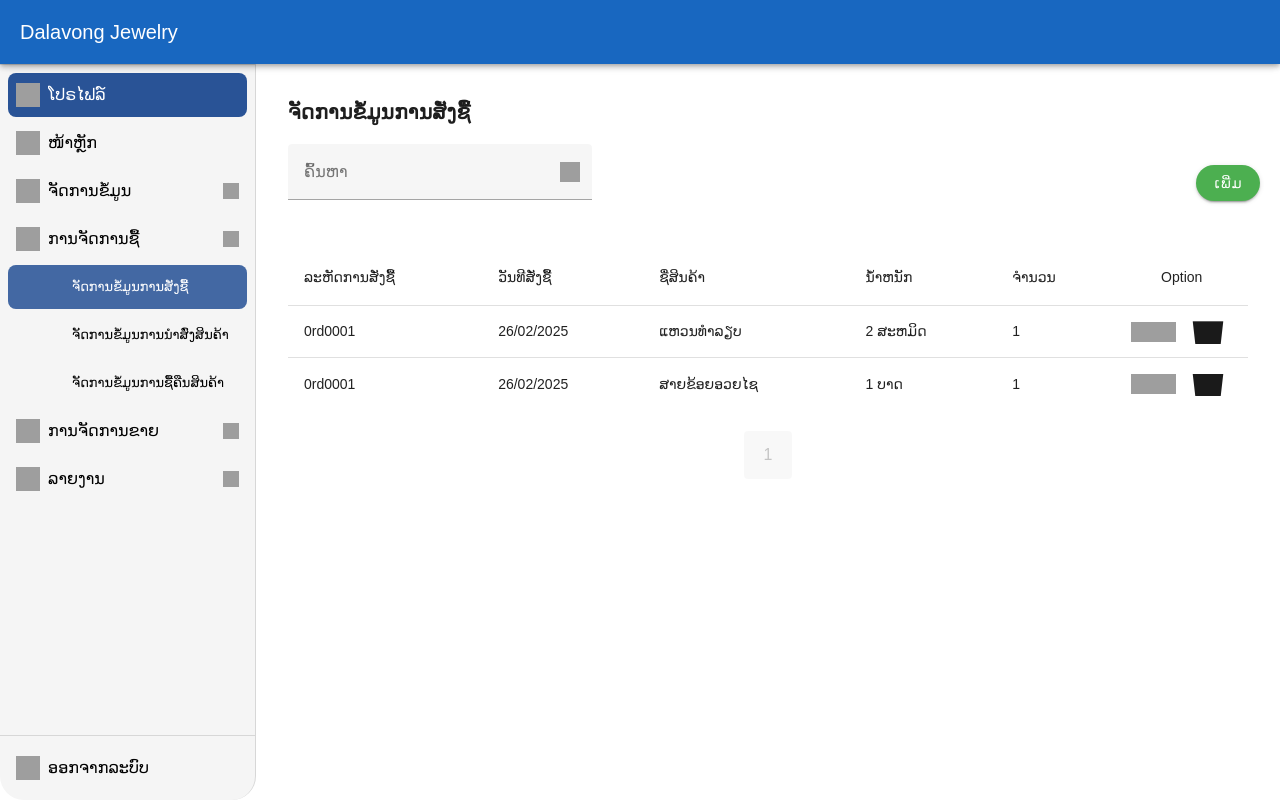
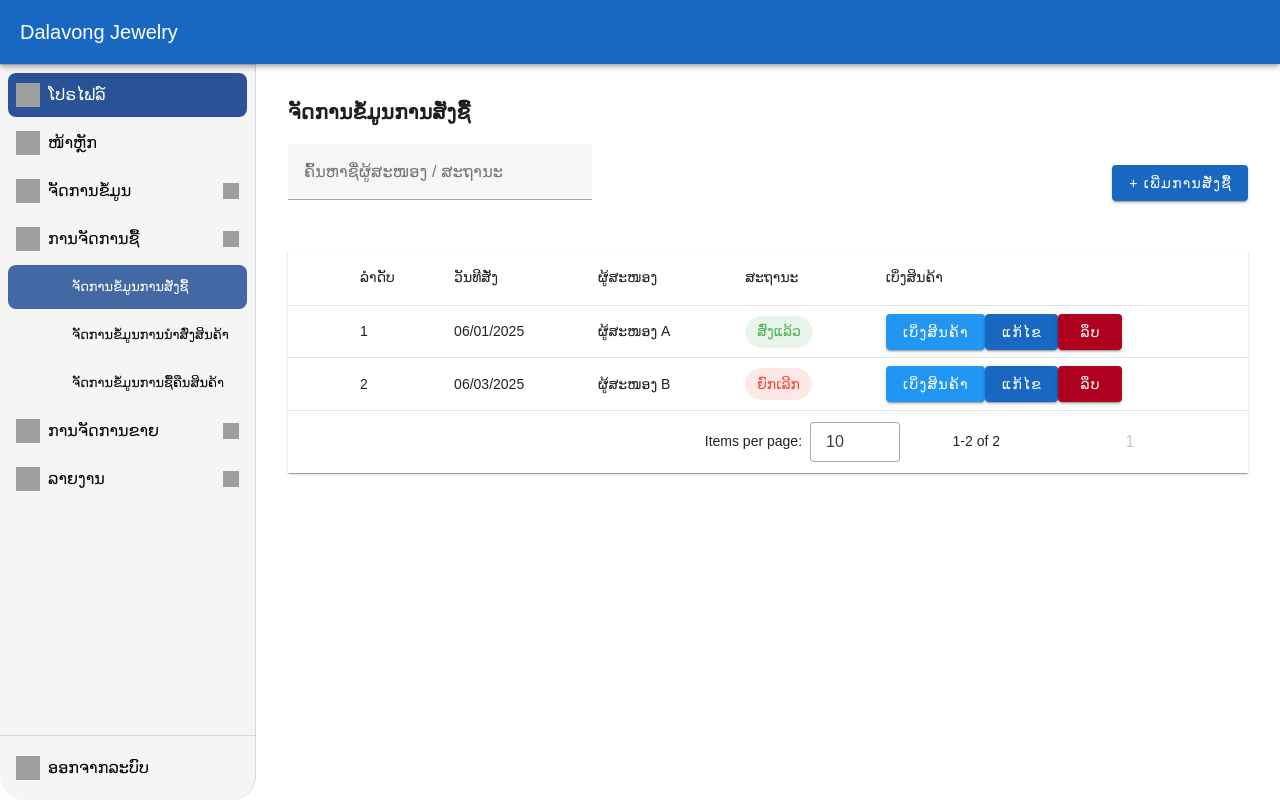
Before and after one commit to Clover-03/gold-shop-frontend, a Nuxt app: page /buy/orders in a window 1280 px wide. Built offline with nearby package versions, Linux system fonts and the light colour scheme; grey boxes are pictures that could not be loaded; a web font is replaced by a local one.

Commit message:
Update orders.vue

```diff
--- a/pages/buy/orders.vue
+++ b/pages/buy/orders.vue
@@ -1,7 +1,6 @@
 <template>
   <v-container fluid>
-    <h2 class="text-h6 font-weight-bold mb-4"
-        style="font-family: 'NotoSansLao-SemiCondensed'; color: #1e1e1e">
+    <h2 class="text-h6 font-weight-bold mb-4" style="font-family: 'NotoSansLao-SemiCondensed'; color: #1e1e1e">
       ຈັດການຂໍ້ມູນການສັ່ງຊື້
     </h2>
 
@@ -9,126 +8,124 @@
       {{ snackbarMessage }}
     </v-snackbar>
 
-    <!-- Search + Add -->
     <v-row align="center" class="mb-4">
       <v-col cols="12" sm="6" md="4">
         <v-text-field
           v-model="search"
-          label="ຄົ້ນຫາ"
+          label="ຄົ້ນຫາຊື່ຜູ້ສະໜອງ / ສະຖານະ"
           dense
           outlined
-        >
-          <template #append-inner>
-            <v-img
-              src="/icons/Search.png"
-              width="20"
-              height="20"
-              cover
-              class="cursor-pointer"
-              @click="onSearch"
         />
-          </template>
-        </v-text-field>
       </v-col>
       <v-spacer />
-      <v-btn color="green" class="text-white" rounded @click="onOpenAddDialog">
-        ເພີ່ມ
-      </v-btn>
+      <v-col cols="auto">
+        <v-btn color="primary" @click="openDialog">+ ເພີ່ມການສັ່ງຊື້</v-btn>
+      </v-col>
     </v-row>
 
-    <!-- Table -->
-    <v-table class="custom-table">
-      <thead>
-        <tr>
-          <th>ລະຫັດການສັ່ງຊື້</th>
-          <th>ວັນທີສັ່ງຊື້</th>
-          <th>ຊື່ສິນຄ້າ</th>
-          <th>ນ້ຳຫນັກ</th>
-          <th>ຈຳນວນ</th>
-          <th class="text-center">Option</th>
-        </tr>
-      </thead>
-      <tbody>
-        <tr v-for="(item, index) in filteredOrders" :key="index">
-          <td>{{ item.code }}</td>
-          <td>{{ item.date }}</td>
-          <td>{{ item.product }}</td>
-          <td>{{ item.weight }}</td>
-          <td>{{ item.quantity }}</td>
-          <td class="d-flex justify-center align-center gap-2">
-            <v-img
-              src="/icons/Edit.png"
-              width="20"
-              height="20"
-              cover
-              @click="onEdit(index)"
-              class="cursor-pointer"
-            />
-            <v-img
-              src="/icons/Delete.png"
-              width="24"
-              height="24"
-              cover
-              @click="onDelete(index)"
-              class="cursor-pointer"
-            />
-          </td>
-        </tr>
-      </tbody>
-    </v-table>
+    <v-data-table
+      :headers="headers"
+      :items="filteredOrders"
+      :items-per-page="itemsPerPage"
+      show-current-page
+      show-select
+      :items-per-page-options="[5, 10, 20, 50]"
+      class="elevation-1"
+      item-value="Order_ID"
+    >
+      <template #[`item.index`]="{ index }">
+        {{ index + 1 }}
+      </template>
 
-    <!-- Pagination -->
-    <v-pagination
-      v-model="page"
-      :length="pageCount"
-      class="mt-4 d-flex justify-end"
-    />
+      <template #[`item.Order_Date`]="{ item }">
+        {{ formatDate(item.Order_Date) }}
+      </template>
 
-    <!-- Dialog -->
-    <v-dialog v-model="dialog" max-width="500px">
+      <template #[`item.status`]="{ item }">
+        <v-chip :color="getStatusColor(item.status)" class="text-white" dark style="border-radius: 16px;">
+          {{ item.status }}
+        </v-chip>
+      </template>
+
+      <template #[`item.actions`]="{ item }">
+        <v-btn small color="info" @click="viewProducts(item.Order_ID)">ເບິ່ງສິນຄ້າ</v-btn>
+        <v-btn small color="primary" @click="editOrder(item)">ແກ້ໄຂ</v-btn>
+        <v-btn small color="error" @click="deleteOrder(item.Order_ID)">ລຶບ</v-btn>
+      </template>
+    </v-data-table>
+
+    <!-- Dialog: Add/Edit Order -->
+    <v-dialog v-model="dialog" max-width="600px">
       <v-card>
         <v-card-title class="dialog-title">
           {{ editIndex === -1 ? 'ເພີ່ມການສັ່ງຊື້' : 'ແກ້ໄຂການສັ່ງຊື້' }}
         </v-card-title>
-        <v-form ref="formRef" @submit.prevent="save" v-model="formValid">
         <v-card-text>
+          <v-form ref="formRef">
+            <v-menu
+              v-model="datePickerMenu"
+              :close-on-content-click="false"
+              transition="scale-transition"
+              offset-y
+            >
+              <template v-slot:activator="{ props }">
                 <v-text-field
-              v-model="form.code"
-              :rules="[rules.required]"
-              label="ລະຫັດການສັ່ງຊື້"
-              dense outlined
+                  v-model="displayDate"
+                  label="ວັນທີສັ່ງ"
+                  readonly
+                  v-bind="props"
+                  outlined dense
                 />
-            <v-text-field
-              v-model="form.date"
-              :rules="[rules.required]"
-              label="ວັນທີສັ່ງຊື້"
-              dense outlined
+              </template>
+              <v-date-picker
+                v-model="form.Order_Date"
+                @update:model-value="handleDateSelect"
               />
-            <v-text-field
-              v-model="form.product"
-              :rules="[rules.required]"
-              label="ຊື່ສິນຄ້າ"
-              dense outlined
+            </v-menu>
+
+            <v-select
+              v-model="form.Sup_ID"
+              :items="suppliers"
+              item-title="Sup_name"
+              item-value="Sup_ID"
+              label="ເລືອກຜູ້ສະໜອງ"
+              outlined dense clearable
             />
-            <v-text-field
-              v-model="form.weight"
-              :rules="[rules.required]"
-              label="ນ້ຳຫນັກ"
-              dense outlined
+
+            <v-select
+              v-model="form.status"
+              :items="['ສົ່ງແລ້ວ', 'ລໍຖ້າສົ່ງ', 'ຍົກເລີກ']"
+              label="ສະຖານະ"
+              outlined dense clearable
             />
-            <v-text-field
-              v-model="form.quantity"
-              :rules="[rules.required, rules.numeric]"
-              label="ຈຳນວນ"
-              dense outlined
-            />
+          </v-form>
         </v-card-text>
         <v-card-actions>
-            <v-spacer />
-            <v-btn class="btn-cancel" @click="dialog = false">ຍົກເລີກ</v-btn>
-            <v-btn class="btn-save" type="submit" :disabled="!formValid">ບັນທຶກ</v-btn>
+          <v-btn class="btn-cancel" text @click="dialog = false">ຍົກເລີກ</v-btn>
+          <v-btn class="btn-save" @click="saveOrder">ບັນທຶກ</v-btn>
         </v-card-actions>
-        </v-form>
+      </v-card>
+    </v-dialog>
+
+    <!-- Dialog: Product List -->
+    <v-dialog v-model="productDialog" max-width="600px">
+      <v-card>
+        <v-card-title class="headline">ລາຍການສິນຄ້າ</v-card-title>
+        <v-card-text>
+          <v-list>
+            <v-list-item v-for="product in selectedProducts" :key="product.Pd_ID">
+              <v-list-item-content>
+                <v-list-item-title>{{ product.Pd_name }}</v-list-item-title>
+              </v-list-item-content>
+            </v-list-item>
+            <v-alert v-if="selectedProducts.length === 0" type="info" text>
+              ບໍ່ມີສິນຄ້າໃນການສັ່ງຊື້ນີ້
+            </v-alert>
+          </v-list>
+        </v-card-text>
+        <v-card-actions>
+          <v-btn color="primary" text @click="productDialog = false">ປິດ</v-btn>
+        </v-card-actions>
       </v-card>
     </v-dialog>
   </v-container>
@@ -137,116 +134,159 @@
 <script setup>
 import { ref, computed } from 'vue'
 
-const search = ref('')
-const page = ref(1)
-const itemsPerPage = 5
 const snackbar = ref(false)
 const snackbarMessage = ref('')
+const dialog = ref(false)
+const productDialog = ref(false)
+const datePickerMenu = ref(false)
+const search = ref('')
+const itemsPerPage = ref(10)
+const editIndex = ref(-1)
+
+const formRef = ref(null)
+const form = ref({
+  Order_Date: '',
+  Sup_ID: '',
+  status: ''
+})
+
+const suppliers = ref([
+  { Sup_ID: 'S001', Sup_name: 'ຜູ້ສະໜອງ A' },
+  { Sup_ID: 'S002', Sup_name: 'ຜູ້ສະໜອງ B' }
+])
 
 const orders = ref([
   {
-    code: '0rd0001',
-    date: '26/02/2025',
-    product: 'ແຫວນທຳລຽບ',
-    weight: '2 ສະຫມິດ',
-    quantity: 1
+    Order_ID: 1,
+    Order_Date: '2025-06-01',
+    Sup_ID: 'S001',
+    Sup_name: 'ຜູ້ສະໜອງ A',
+    status: 'ສົ່ງແລ້ວ'
   },
   {
-    code: '0rd0001',
-    date: '26/02/2025',
-    product: 'ສາຍຂ້ອຍອວຍໄຊ',
-    weight: '1 ບາດ',
-    quantity: 1
+    Order_ID: 2,
+    Order_Date: '2025-06-03',
+    Sup_ID: 'S002',
+    Sup_name: 'ຜູ້ສະໜອງ B',
+    status: 'ຍົກເລີກ'
   }
 ])
 
-const dialog = ref(false)
-const form = ref({})
-const formValid = ref(false)
-const formRef = ref(null)
-const editIndex = ref(-1)
+const allProducts = ref([
+  { Pd_ID: 'P001', Pd_name: 'ສາຍຄໍທອງ', Order_ID: 1 },
+  { Pd_ID: 'P002', Pd_name: 'ສາຍຂ້ອມມື', Order_ID: 1 },
+  { Pd_ID: 'P003', Pd_name: 'ຕຸ້ມຫູທອງ', Order_ID: 2 }
+])
 
-const rules = {
-  required: v => !!v || 'ຈຳເປັນຕ້ອງປ້ອນ',
-  numeric: v => /^\d+$/.test(v) || 'ຕ້ອງເປັນຕົວເລກ'
+const selectedProducts = ref([])
+
+const displayDate = ref('')
+
+function openDialog() {
+  dialog.value = true
+  form.value = {
+    Order_Date: '',
+    Sup_ID: '',
+    status: ''
+  }
+  displayDate.value = ''
+  editIndex.value = -1
 }
 
-const pageCount = computed(() => Math.ceil(orders.value.length / itemsPerPage))
-
-const filteredOrders = computed(() => {
-  const start = (page.value - 1) * itemsPerPage
-  return orders.value
-    .filter(c => c.code.includes(search.value) || c.product.includes(search.value))
-    .slice(start, start + itemsPerPage)
-})
-
-const onSearch = () => {
-  console.log('Search:', search.value)
-}
-
-const onOpenAddDialog = () => {
-  resetForm()
-  editIndex.value = -1
+function editOrder(item) {
+  form.value = { ...item }
+  displayDate.value = formatDate(item.Order_Date)
+  editIndex.value = orders.value.findIndex(o => o.Order_ID === item.Order_ID)
   dialog.value = true
 }
 
-const onEdit = (index) => {
-  const actual = (page.value - 1) * itemsPerPage + index
-  form.value = { ...orders.value[actual] }
-  editIndex.value = actual
-  dialog.value = true
-  formRef.value?.resetValidation()
-  formValid.value = true
+function saveOrder() {
+  if (!form.value.Order_Date || !form.value.Sup_ID || !form.value.status) {
+    snackbarMessage.value = 'ກະລຸນາກວດສອບຂໍ້ມູນກ່ອນບັນທຶກ'
+    snackbar.value = true
+    return
   }
 
-const onDelete = (index) => {
-  const actual = (page.value - 1) * itemsPerPage + index
-  orders.value.splice(actual, 1)
-  snackbarMessage.value = 'ລຶບການສັ່ງຊື້ສຳເລັດ'
+  const sup = suppliers.value.find(s => s.Sup_ID === form.value.Sup_ID)
+  form.value.Sup_name = sup?.Sup_name || ''
+
+  if (editIndex.value !== -1) {
+    orders.value[editIndex.value] = { ...form.value }
+    snackbarMessage.value = 'ແກ້ໄຂຂໍ້ມູນແລ້ວ'
+  } else {
+    orders.value.push({
+      Order_ID: orders.value.length + 1,
+      ...form.value
+    })
+    snackbarMessage.value = 'ບັນທຶກຂໍ້ມູນແລ້ວ'
+  }
+
+  dialog.value = false
   snackbar.value = true
 }
 
-const resetForm = () => {
-  form.value = { code: '', date: '', product: '', weight: '', quantity: '' }
-  formRef.value?.resetValidation()
-  formValid.value = false
+function deleteOrder(id) {
+  orders.value = orders.value.filter(order => order.Order_ID !== id)
+  snackbarMessage.value = 'ລຶບຄຳສັ່ງຊື້ແລ້ວ'
+  snackbar.value = true
 }
 
-const save = async () => {
-  const valid = await formRef.value.validate()
-  if (!valid) return
+function viewProducts(orderId) {
+  selectedProducts.value = allProducts.value.filter(p => p.Order_ID === orderId)
+  productDialog.value = true
+}
 
-  if (editIndex.value === -1) {
-    orders.value.push({ ...form.value })
-    snackbarMessage.value = 'ເພີ່ມການສັ່ງຊື້ສຳເລັດ'
-  } else {
-    orders.value[editIndex.value] = { ...form.value }
-    snackbarMessage.value = 'ແກ້ໄຂການສັ່ງຊື້ສຳເລັດ'
+function handleDateSelect(date) {
+  form.value.Order_Date = date
+  displayDate.value = formatDate(date)
+  datePickerMenu.value = false
 }
-  dialog.value = false
-  snackbar.value = true
+
+function formatDate(date) {
+  if (!date) return ''
+  const d = new Date(date)
+  const month = String(d.getMonth() + 1).padStart(2, '0')
+  const day = String(d.getDate()).padStart(2, '0')
+  return `${month}/${day}/${d.getFullYear()}`
 }
+
+function getStatusColor(status) {
+  switch (status) {
+    case 'ສົ່ງແລ້ວ': return 'green'
+    case 'ລໍຖ້າສົ່ງ': return 'orange'
+    case 'ຍົກເລີກ': return 'red'
+    default: return 'grey'
+  }
+}
+
+const headers = [
+  { title: 'ລຳດັບ', value: 'index', sortable: false },
+  { title: 'ວັນທີສັ່ງ', value: 'Order_Date' },
+  { title: 'ຜູ້ສະໜອງ', value: 'Sup_name' },
+  { title: 'ສະຖານະ', value: 'status' },
+  { title: 'ເບິ່ງສິນຄ້າ', value: 'actions', sortable: false }
+]
+
+const filteredOrders = computed(() => {
+  if (!search.value) return orders.value
+  return orders.value.filter(order =>
+    order.Sup_name.includes(search.value) ||
+    order.status.includes(search.value)
+  )
+})
 </script>
 
 <style scoped>
-th {
-  font-weight: bold;
-}
-.gap-2 {
-  gap: 8px;
-}
-.custom-table td, .custom-table th {
-  vertical-align: middle;
-  padding: 10px;
-}
 .dialog-title {
   background-color: #365a76;
   color: white;
   font-weight: bold;
+  padding: 16px;
 }
 .btn-cancel {
   background-color: #f44336 !important;
   color: white !important;
+  margin-right: 8px;
 }
 .btn-save {
   background-color: #4caf50 !important;
```
Lines whose indentation alone changed are shown as unchanged.
